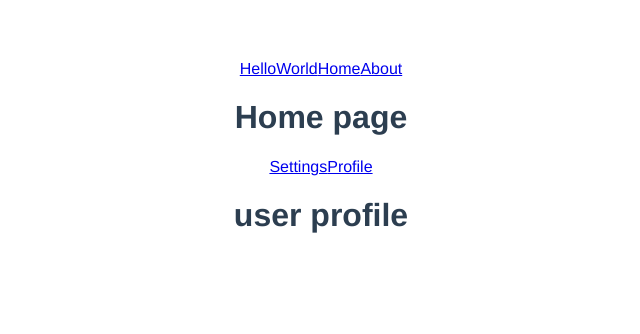
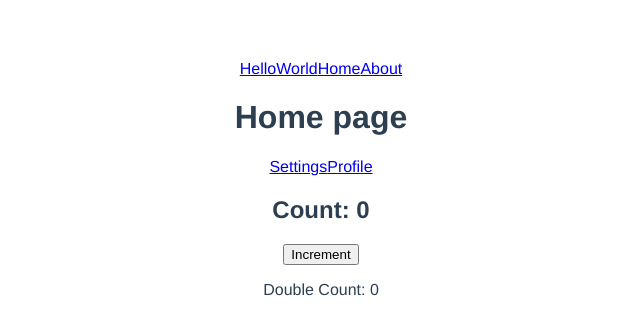
Before and after one commit to Belal172/2pageapp, a Vue app: page /profile in a window 1280 px wide. Shown: the top 334 px of the page, without its empty margins (319-959 px from the left). Built offline with nearby package versions, Linux system fonts and the light colour scheme.

Commit message:
vuex is completed wiht the help of chatgpt and qodozen ai

```diff
--- a/package.json
+++ b/package.json
@@ -10,7 +10,8 @@
   "dependencies": {
     "core-js": "^3.8.3",
     "vue": "^3.2.13",
-    "vue-router": "^4.5.0"
+    "vue-router": "^4.5.0",
+    "vuex": "^4.0.2"
   },
   "devDependencies": {
     "@babel/core": "^7.12.16",
--- a/src/components/ProfileComp.vue
+++ b/src/components/ProfileComp.vue
@@ -1,10 +1,22 @@
 <template>
-    <h1>user profile</h1>
-    <img src="" alt="">
-</template>
-<script>
-export default{
-    name:'ProfileComp'
-}
+    <div>
+      <h2>Count: {{ count }}</h2>
+      <button @click="increment">Increment</button>
+      <p>Double Count: {{ doubleCount }}</p>
+    </div>
+  </template>
 
-</script>
+  <script>
+  import { mapState, mapMutations, mapGetters } from 'vuex';
+
+  export default {
+    name:'ProfileComp',
+    computed: {
+      ...mapState(['count']),
+      ...mapGetters(['doubleCount'])
+    },
+    methods: {
+      ...mapMutations(['increment'])
+    }
+  };
+  </script>
--- a/src/main.js
+++ b/src/main.js
@@ -1,4 +1,7 @@
 import { createApp } from 'vue'
 import App from './App.vue'
 import router from './router'
-createApp(App).use(router).mount('#app')
+import store from './store'
+const app =createApp(App);
+app.use(store);
+app.use(router).mount('#app');
--- /dev/null
+++ b/src/store/index.js
@@ -0,0 +1,24 @@
+import { createStore } from 'vuex';
+
+const store = createStore({
+  state() {
+    return {
+      count: 0
+    };
+  },
+  mutations: {
+    increment(state) {
+      state.count++;
+    }
+  },
+  actions: {
+    incrementAction({ commit }) {
+      commit('increment');
+    }
+  },
+  getters: {
+    doubleCount: (state) => state.count * 2
+  }
+});
+
+export default store;
```
Also changed, not shown: 1 other file (tests, documents, lock files or other folders).
